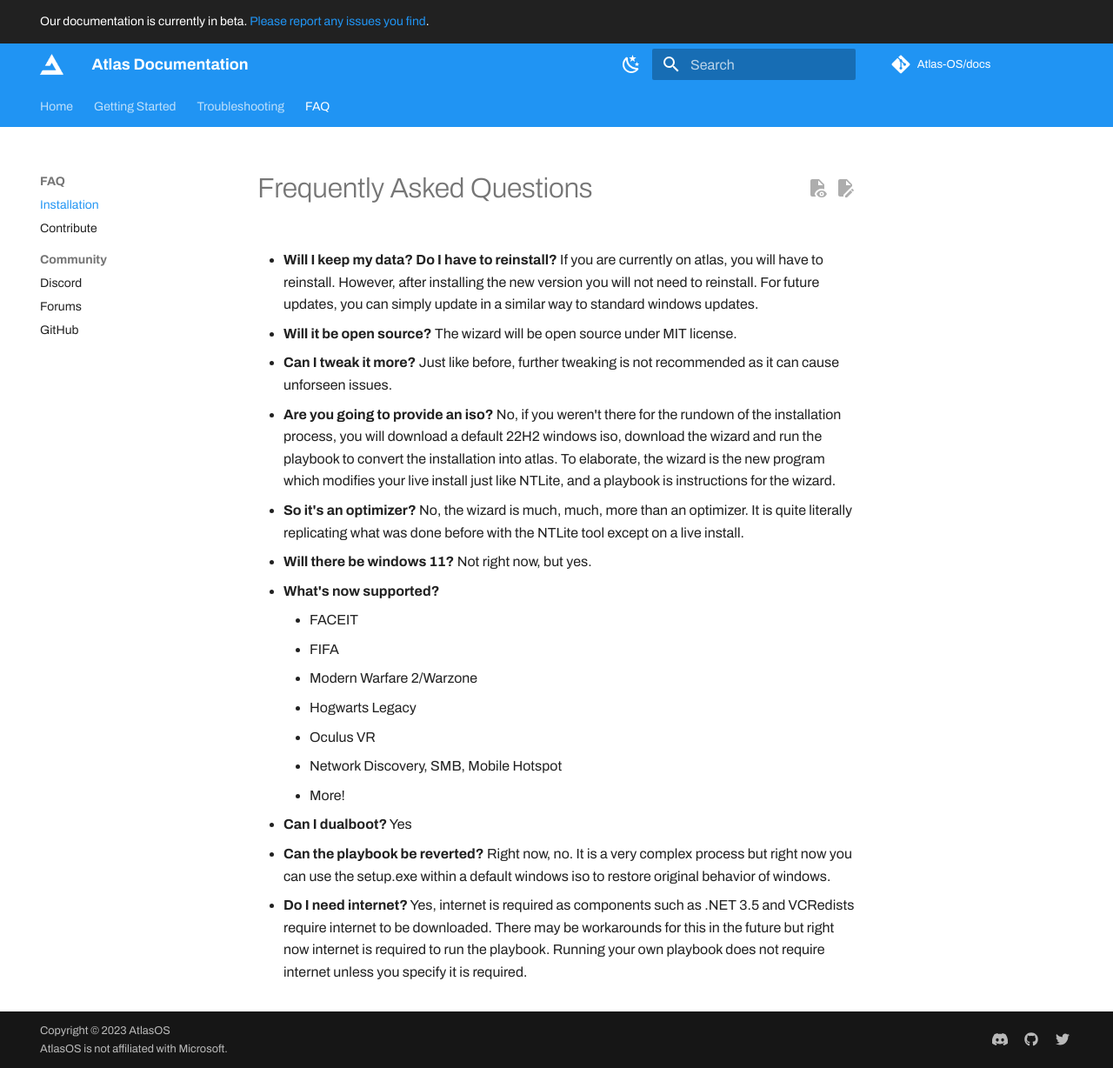
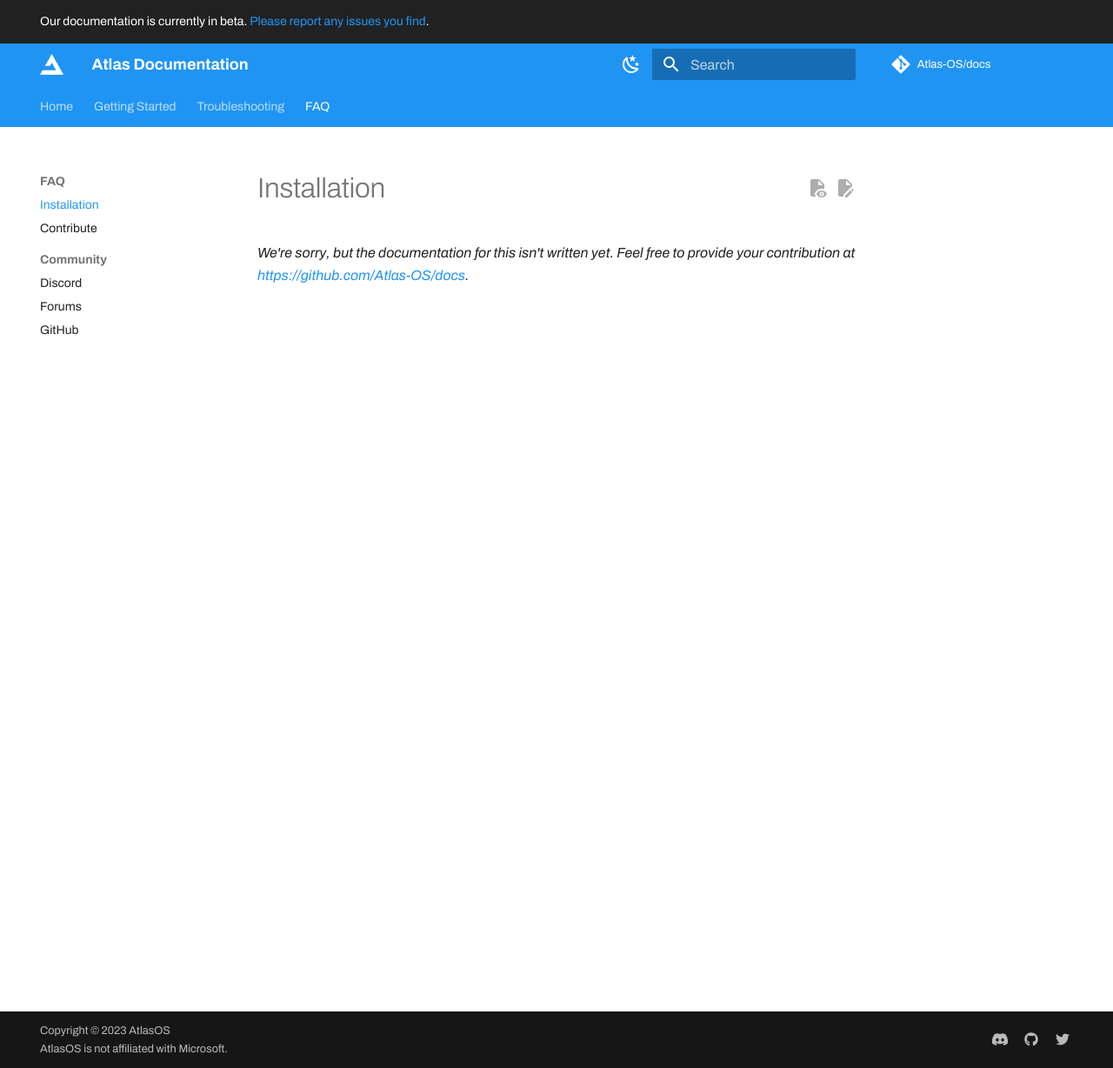
Before and after one commit to Atlas-OS/docs, an MkDocs documentation site: the page built from docs/FAQ/Installation.md, in a window 1280 px wide and 1228 px high. Shown: the whole window at 87% size. Built offline with MkDocs 1.6.1 and Material for MkDocs 9.7.7, drawn with Linux system fonts in a browser that asks for light colours; some web fonts are replaced; plug-ins that fetch from the network failed and are left out; comment, search, counter and statistics services are not loaded.

```diff
--- a/docs/FAQ/Installation.md
+++ b/docs/FAQ/Installation.md
@@ -1,40 +1 @@
-# Frequently Asked Questions
-
-* **Will I keep my data? Do I have to reinstall?**
-  If you are currently on atlas, you will have to reinstall. However, after installing the new version you will not need to reinstall. For future updates, you can simply update in a similar way to standard windows updates.
-
-* **Will it be open source?**
-  The wizard will be open source under MIT license.
-
-* **Can I tweak it more?**
-  Just like before, further tweaking is not recommended as it can cause unforseen issues.
-
-* **Are you going to provide an iso?**
-  No, if you weren't there for the rundown of the installation process, you will download a default 22H2 windows iso, download the wizard and run the playbook to convert the installation into atlas.
-  To elaborate, the wizard is the new program which modifies your live install just like NTLite, and a playbook is instructions for the wizard.
-
-* **So it's an optimizer?**
-  No, the wizard is much, much, more than an optimizer. It is quite literally replicating what was done before with the NTLite tool except on a live install.
-
-* **Will there be windows 11?**
-  Not right now, but yes.
-
-* **What's now supported?**
-
-    * FACEIT
-    * FIFA
-    * Modern Warfare 2/Warzone
-    * Hogwarts Legacy
-    * Oculus VR
-    * Network Discovery, SMB, Mobile Hotspot
-    * More!
-
-* **Can I dualboot?**
-  Yes
-
-* **Can the playbook be reverted?**
-  Right now, no. It is a very complex process but right now you can use the setup.exe within a default windows iso to restore original behavior of windows.
-
-* **Do I need internet?**
-  Yes, internet is required as components such as .NET 3.5 and VCRedists require internet to be downloaded. There may be workarounds for this in the future but right now internet is required to run the playbook.
-  Running your own playbook does not require internet unless you specify it is required.
+*We're sorry, but the documentation for this isn't written yet. Feel free to provide your contribution at [https://github.com/Atlas-OS/docs](https://github.com/Atlas-OS/docs).*
--- a/mkdocs.yml
+++ b/mkdocs.yml
@@ -107,23 +107,22 @@ extra:
       make our documentation better.
 
   # https://squidfunk.github.io/mkdocs-material/setup/setting-up-site-analytics/#configuration
-  #analytics:
-  #  provider: google
-  #  property: G-XXXXXXXXXX
-  #  feedback:
-  #    title: Was page this helpful?
-  #    ratings:
-  #      - icon: material/emoticon-happy
-  #        name: This page was helpful
-  #        data: 1
-  #        note: >-
-  #          Thank you for your feedback!
-  #      - icon: material/emoticon-confused
-  #        name: This page could be improved
-  #        data: 0
-  #        note: >-
-  #          Thank you for your feedback! Help us improve by
-  #          <a href="https://github.com/Atlas-OS/docs/issues/new/?title=[Feedback]+{title}+-+{url}" target="_blank" rel="noopener">submitting your feedback</a>.
+  analytics:
+    provider: custom
+    feedback:
+      title: Was page this helpful?
+      ratings:
+        - icon: material/emoticon-happy
+          name: This page was helpful
+          data: 1
+          note: >-
+            Thank you for your feedback!
+        - icon: material/emoticon-confused
+          name: This page could be improved
+          data: 0
+          note: >-
+            Thank you for your feedback! Help us improve by
+            <a href="https://github.com/Atlas-OS/docs/issues/new/?title=[Feedback]+{title}+-+{url}" target="_blank" rel="noopener">submitting your feedback</a>.
 
   # https://squidfunk.github.io/mkdocs-material/setup/setting-up-the-footer/#social-links
   social:
```
Also changed, not shown: docs/FAQ/Community/Discord.md (+1 -0 lines), docs/FAQ/Community/Forums.md (+1 -0 lines), docs/FAQ/Community/GitHub.md (+1 -0 lines), docs/FAQ/Contribute.md (+1 -0 lines), docs/Getting started/Installation.md (+29 -0 lines).
